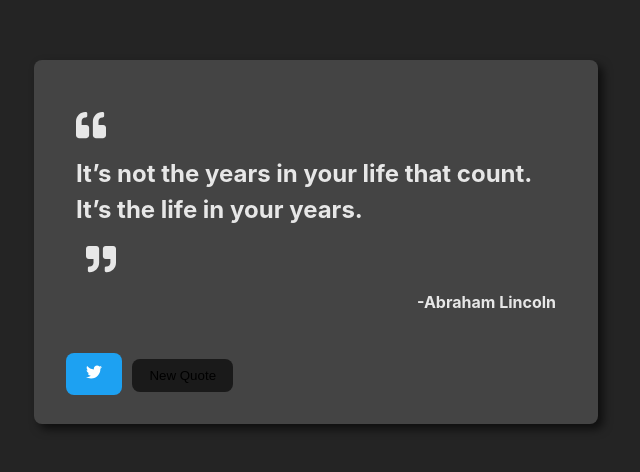
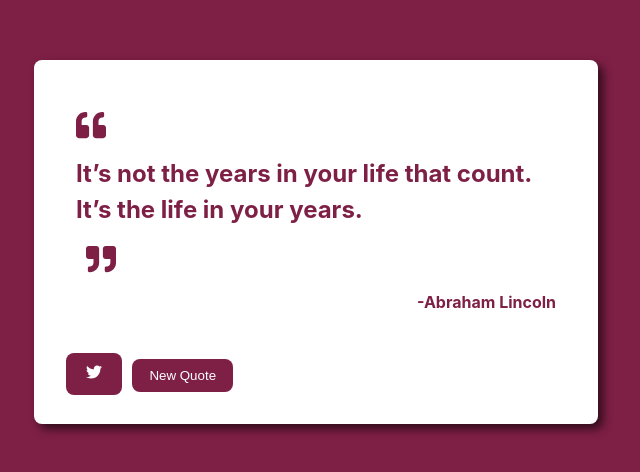
Before and after one commit to mihosri/RandomQuoteMachine, a React (Vite) app in the folder random-quote-machine/: page / in a window 1280 px wide. Shown: the part 158-630 px from the top of the page, without its empty margins (324-964 px from the left). Built offline with nearby package versions, Linux system fonts and the light colour scheme.

Commit message:
fixed color and background color values

```diff
--- a/random-quote-machine/src/App.css
+++ b/random-quote-machine/src/App.css
@@ -15,7 +15,7 @@
     justify-content: space-between;
     padding: 2rem;
     text-align: left;
-    background-color: #444;
+    background-color: white;
     border-radius: 8px;
     box-shadow: 5px 5px 10px rgba(0,0,0,0.618);
 }
@@ -42,6 +42,6 @@ button, a {
     padding: 0.6em 1.2em;
     width: fit-content;
     font-weight: 500;
-    background: #1a1a1a;
+    color: white;
     cursor: pointer;
 }
--- a/random-quote-machine/src/App.tsx
+++ b/random-quote-machine/src/App.tsx
@@ -12,17 +12,29 @@ const getRandomQuote = () : Quote => {
   return quotes[Math.floor(Math.random()*quotes.length)]
 }
 
+
+const getRandomColor = () : string => {
+  const red = Math.floor(Math.random()*128);
+  const green = Math.floor(Math.random() * 128);
+  const blue = Math.floor(Math.random() * 128);
+
+  return `rgb(${red},${green},${blue})`
+}
+
+
 function App() {
   const [quote, setQuote] = useState<Quote>(getRandomQuote())
+  const [randomColor, setRandomColor] = useState<string>(getRandomColor())
 
   const changeQuote = () => {
     setQuote(getRandomQuote());
+    setRandomColor(getRandomColor());
   }
 
   return (
-    <div className="background">
+    <div className="background" style={{ backgroundColor: randomColor }}>
       <div id="quote-box">
-        <div className="quote-content">
+        <div className="quote-content" style={{ color: randomColor }}>
           <FaQuoteLeft size="30" style={{ marginRight: '10px' }} />
           <h2 id="text">{quote.quote}</h2>
           <FaQuoteRight size="30" style={{ marginLeft: '10px' }} />
@@ -35,14 +47,20 @@ function App() {
             title="Tweet this Quote!"
             target="_top"
             style={{
-              backgroundColor: '#1DA1F2',
-              marginRight: '10px'
+              backgroundColor: randomColor,
+              marginRight: '10px',
             }}
             href={`https://twitter.com/intent/tweet?hashtags=quotes&related=freecodecamp&text=${quote.quote}`}
           >
-            <FaTwitter color='white'/>
+            <FaTwitter color="white" />
           </a>
-          <button id="new-quote" onClick={changeQuote}>New Quote</button>
+          <button
+            id="new-quote"
+            onClick={changeQuote}
+            style={{ backgroundColor: randomColor }}
+          >
+            New Quote
+          </button>
         </div>
       </div>
     </div>
```
